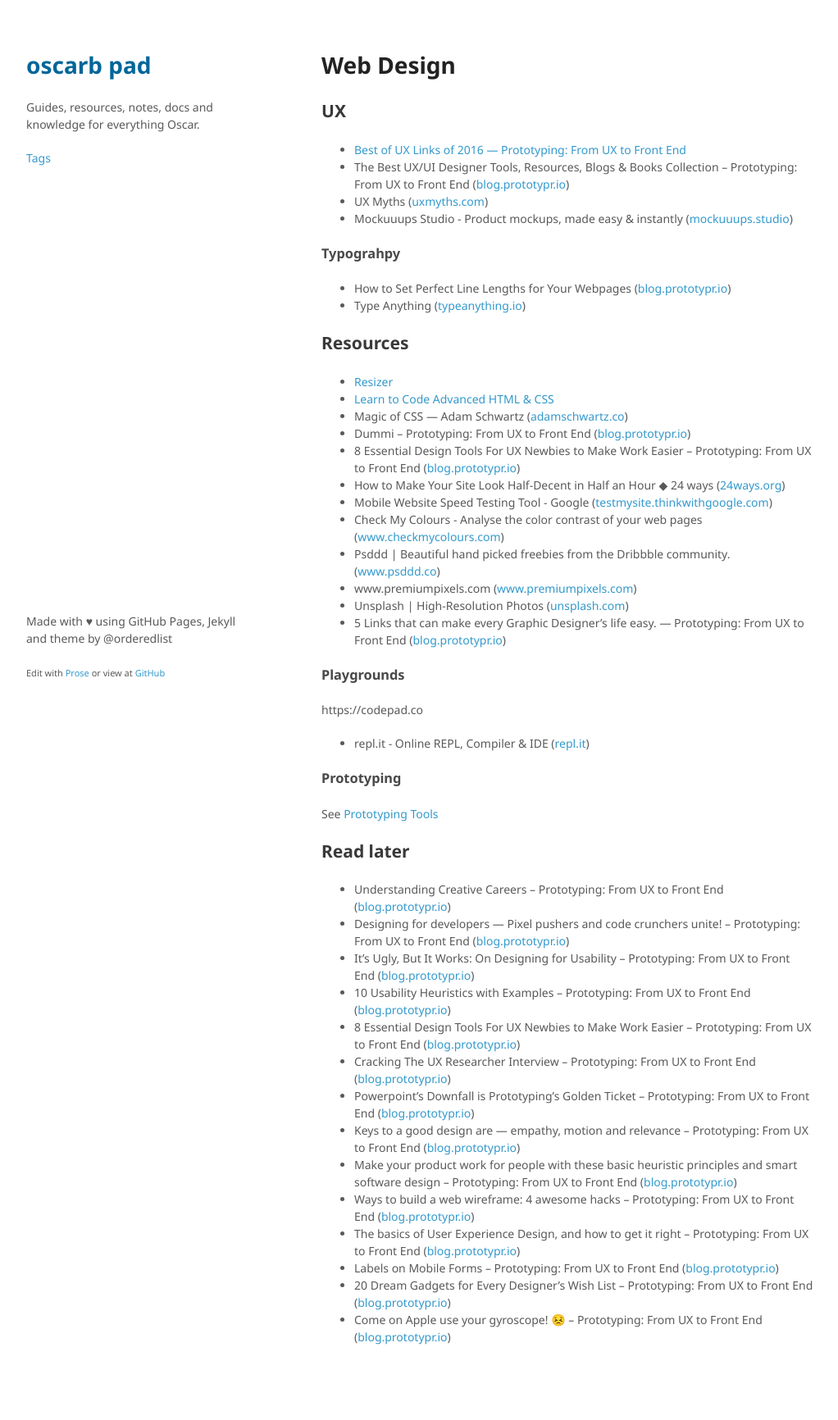
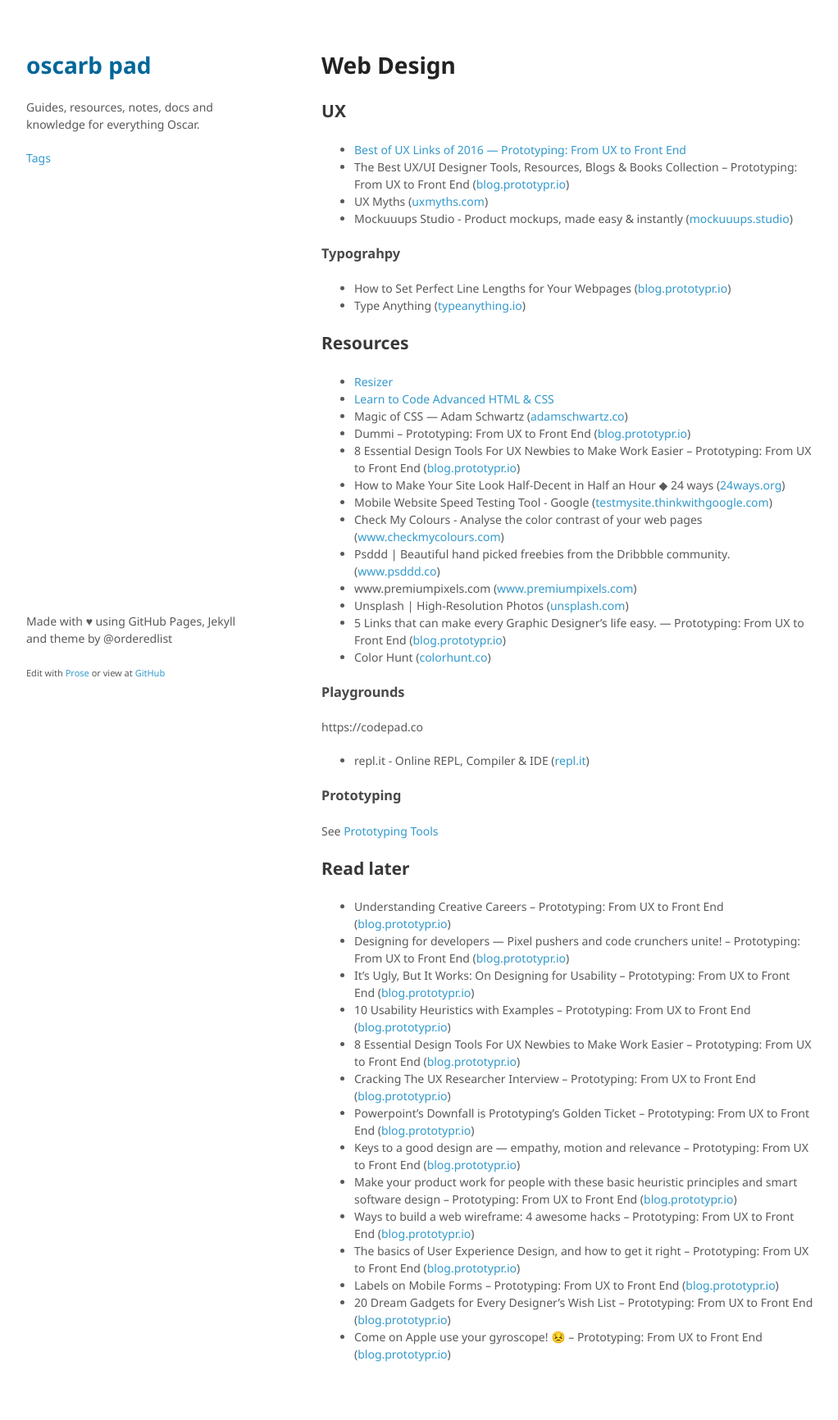
Before and after one commit to oscarb/pad, a Jekyll site: the page built from _docs/web-design.md, in a window 1280 px wide. Shown: the whole page at 82% size, without its empty margins (128-1150 px from the left). Built offline with Jekyll 4.4.1, drawn with Linux system fonts in a browser that asks for light colours; some web fonts are replaced; before the commit the page ends 1711 px from its top, so only the background shows below that.

Commit message:
Updated web-design.md

```diff
--- a/_docs/web-design.md
+++ b/_docs/web-design.md
@@ -37,6 +37,7 @@ published: true
 * www.premiumpixels.com ([www.premiumpixels.com](http://www.premiumpixels.com/))
 * Unsplash \| High-Resolution Photos ([unsplash.com](https://unsplash.com/))
 * 5 Links that can make every Graphic Designer’s life easy. — Prototyping: From UX to Front End ([blog.prototypr.io](https://blog.prototypr.io/5-links-that-can-make-every-graphic-designers-life-easy-9af76f65e9cb#.5k16yr9px))
+* Color Hunt ([colorhunt.co](http://colorhunt.co/))
 
 
 
```
